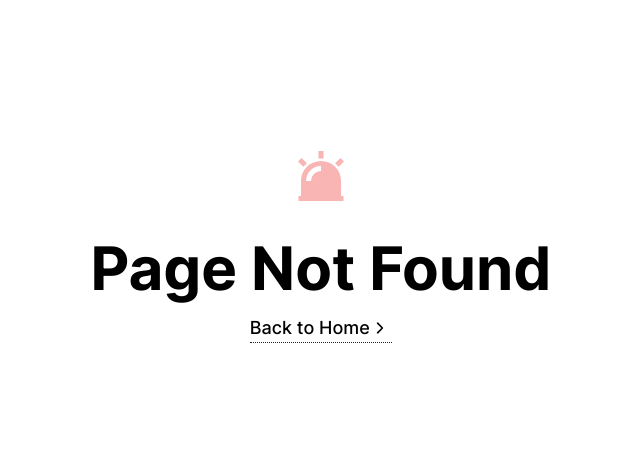
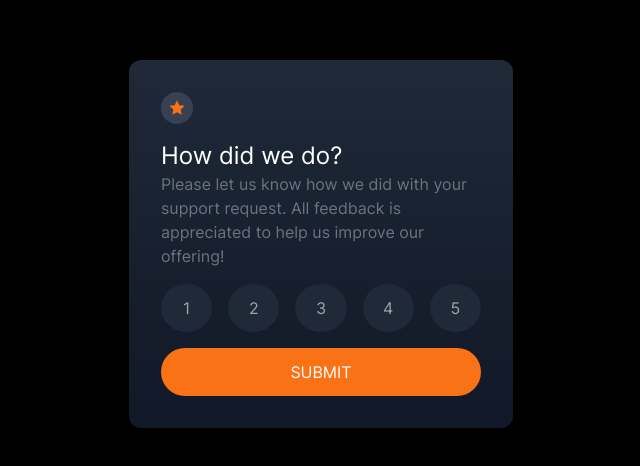
Before and after one commit to daft2/frontendmentor, a Next.js app: page /interactive-rating in a window 1280 px wide. Before the commit this address had no page. Shown: the part 156-622 px from the top of the page, without its empty margins (319-959 px from the left). Built offline with nearby package versions, Linux system fonts and the light colour scheme.

Commit message:
feat: interactive rating

```diff
--- /dev/null
+++ b/src/pages/interactive-rating/index.tsx
@@ -0,0 +1,94 @@
+import Image from 'next/image';
+import React, { useState } from 'react';
+import { RiStarFill } from 'react-icons/ri';
+
+const Rating: React.FC = () => {
+  const [isSubmitted, setIsSubmitted] = useState(false);
+  const [selectedRating, setSelectedRating] = useState<
+    number | null | undefined
+  >();
+
+  const handleSubmit = (value: number | null | undefined) => {
+    setSelectedRating(value);
+    setIsSubmitted(true);
+  };
+
+  return (
+    <div className='bg-black'>
+      <div className='flex h-screen items-center justify-center'>
+        {isSubmitted ? (
+          <ThankyouState rating={selectedRating} />
+        ) : (
+          <InteractiveRating handleRate={handleSubmit} />
+        )}
+      </div>
+    </div>
+  );
+};
+
+const InteractiveRating = ({
+  handleRate,
+}: {
+  handleRate: (value: number | null | undefined) => void;
+}) => {
+  const [rating, setRating] = useState<number | null>();
+
+  return (
+    <div className='mx-4 flex max-w-sm flex-col gap-4 rounded-xl bg-gradient-to-t from-gray-900 to-gray-800 p-8 text-white'>
+      <span className='w-fit rounded-full bg-gray-700 p-2'>
+        <RiStarFill className=' text-orange-500' />
+      </span>
+      <div className=''>
+        <span className='text-2xl'>How did we do?</span>
+        <p className='text-gray-500'>
+          Please let us know how we did with your support request. All feedback
+          is appreciated to help us improve our offering!
+        </p>
+      </div>
+      <div className='flex items-center gap-4'>
+        {Array.from([1, 2, 3, 4, 5]).map((rate) => (
+          <span
+            onClick={() => setRating(rate)}
+            key={`rate-key-val-${rate}`}
+            className={`flex-1 cursor-pointer rounded-[50%] py-3 text-center lg:py-3 ${
+              rate == rating
+                ? 'bg-orange-500 text-white'
+                : 'bg-gray-800 text-gray-400 hover:bg-gray-400 hover:text-white'
+            }`}
+          >
+            {rate}
+          </span>
+        ))}
+      </div>
+      <input
+        type='button'
+        onClick={() => handleRate(rating)}
+        value='SUBMIT'
+        className='cursor-pointer rounded-full bg-orange-500 p-3 hover:bg-white hover:text-orange-500'
+      />
+    </div>
+  );
+};
+
+const ThankyouState = ({ rating }: { rating: number | null | undefined }) => (
+  <div className='mx-4 flex max-w-sm flex-col items-center gap-4 rounded-xl bg-gradient-to-t from-gray-900 to-gray-800 p-8 text-white'>
+    <Image
+      alt='thank you illustration'
+      width={150}
+      height={100}
+      src='/svg/illustration-thank-you.svg'
+    />
+    <span className='rounded-full bg-gray-800 px-4 py-1 text-sm text-orange-500'>
+      {`You selected ${rating} out of 5`}
+    </span>
+    <div className='text-center'>
+      <span className='text-2xl'>Thank you!</span>
+      <p className='text-sm text-gray-500'>
+        We appreciate you taking the time to give a rating. If you ever need
+        more support, don&#39;t hesitate to get in touch!
+      </p>
+    </div>
+  </div>
+);
+
+export default Rating;
```
